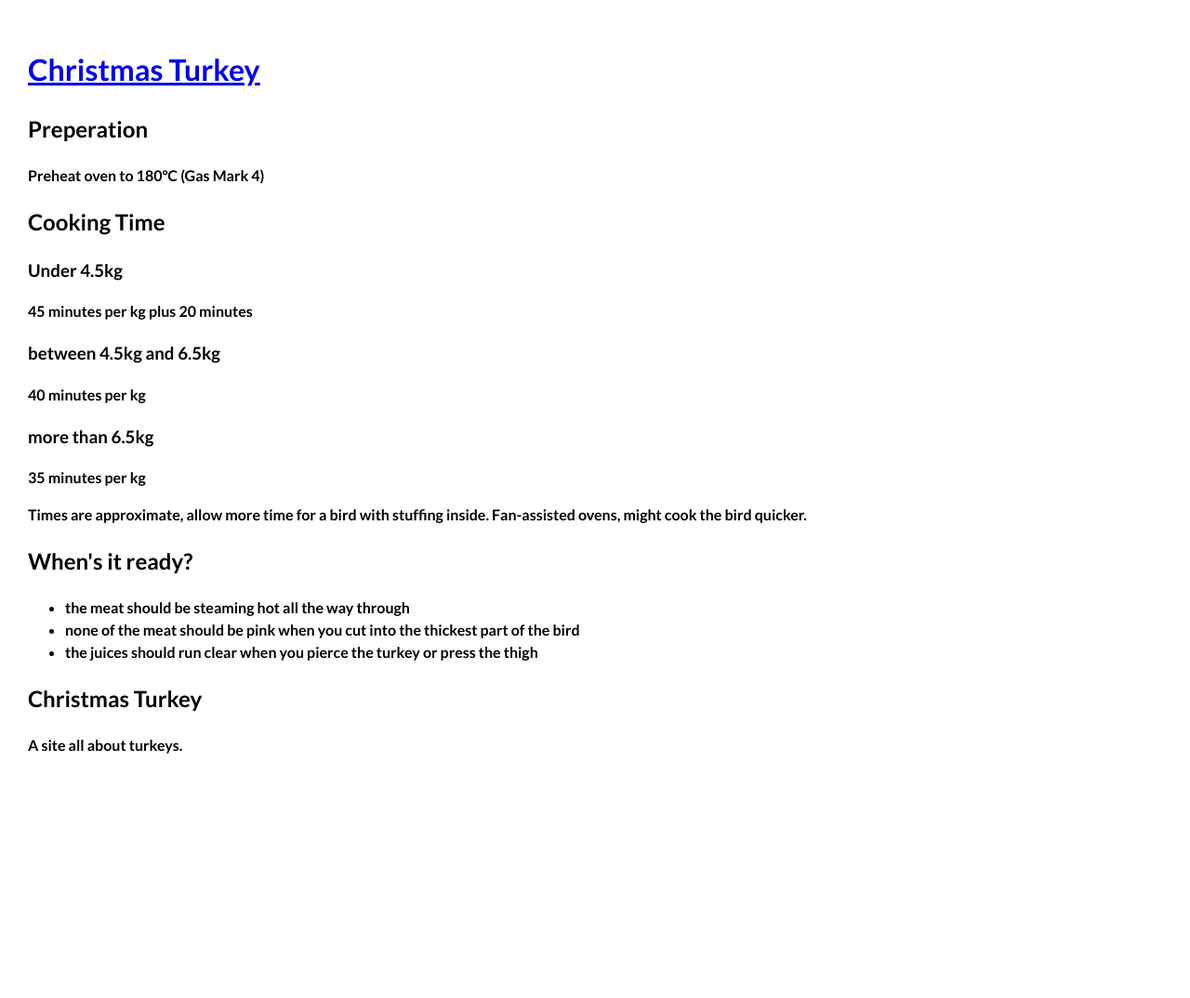
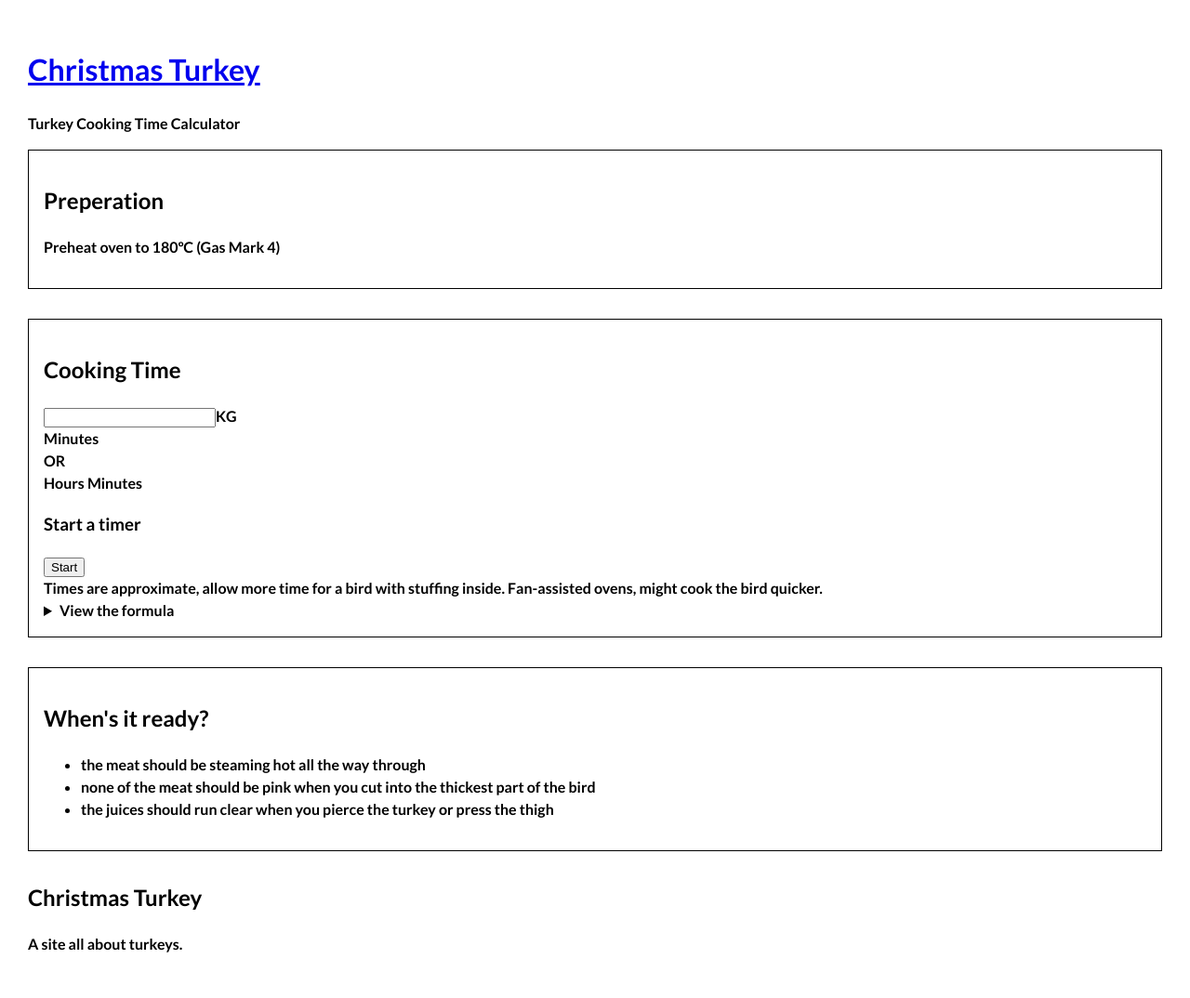
Before and after one commit to mattgreenfield/christmas-turkey, a Jekyll site: the page built from index.html, in a window 1280 px wide. Shown: the whole page at 93% size. Built offline with Jekyll 4.4.1, drawn with Linux system fonts in a browser that asks for light colours; nearby versions of some CDN libraries; before the commit the page ends 900 px from its top, so only the background shows below that; some of the changed lines change nothing that is shown.

Commit message:
the beginings of a calculator

```diff
--- a/_includes/header.html
+++ b/_includes/header.html
@@ -3,6 +3,6 @@
 	<h1 class="heading">
 		<a class="site-title" href="{{ site.baseurl }}/">{{ site.title }}</a>
 	</h1>
-
+	<p>Turkey Cooking Time Calculator</p>
 
 </header>
--- a/_sass/_base.scss
+++ b/_sass/_base.scss
@@ -27,3 +27,11 @@ svg {
     max-width: 100%;
     vertical-align: middle;
 }
+
+
+section {
+
+	border: 1px solid;
+	padding: 1em;
+	margin-bottom: 2em;
+}
--- a/css/main.scss
+++ b/css/main.scss
@@ -15,10 +15,9 @@ $spacing-unit:     30px;
 // Import partials from `sass_dir` (defaults to `_sass`)
 @import
     "base"
-        // "base",
-        // "layout",
-		// "headings",
-		// "icons",
-		// "inputs",
-		// "instructions"
+    ,"layout"
+	// "headings",
+	// "icons",
+	// "inputs",
+	// "instructions"
 ;
--- a/index.html
+++ b/index.html
@@ -2,28 +2,105 @@
 layout: default
 ---
 
-<div class="home">
 
-
+<section>
     <h2>Preperation</h2>
     <p>Preheat oven to 180ºC (Gas Mark 4)</p>
+</section>
 
+<section>
     <h2>Cooking Time</h2>
-    <h3>Under 4.5kg</h3>
-    <p>45 minutes per kg plus 20 minutes</p>
 
-    <h3>between 4.5kg and 6.5kg</h3>
-    <p>40 minutes per kg</p>
+    <input type="number" id="js-input-kg">KG
+    <div>
+        <span id="js-cooking-time-minutes"></span> Minutes
+        <div>OR</div>
+        <span id="js-cooking-time-hours"></span> Hours
+        <span id="js-cooking-time-hours-min"></span> Minutes
+    </div>
 
-    <h3>more than 6.5kg</h3>
-    <p>35 minutes per kg</p>
+    <h3>Start a timer</h3>
+    <div id="js-timer-countdown"></div>
+    <button onclick="startTimer()">Start</button>
 
     <aside>Times are approximate, allow more time for a bird with stuffing inside. Fan-assisted ovens, might cook the bird quicker.</aside>
+    <details>
+        <summary>View the formula</summary>
+        <h3>Under 4.5kg</h3>
+        <p>45 minutes per kg plus 20 minutes</p>
 
+        <h3>between 4.5kg and 6.5kg</h3>
+        <p>40 minutes per kg</p>
+
+        <h3>more than 6.5kg</h3>
+        <p>35 minutes per kg</p>
+    </details>
+</section>
+
+<section>
     <h2>When's it ready?</h2>
     <ul>
         <li>the meat should be steaming hot all the way through</li>
         <li>none of the meat should be pink when you cut into the thickest part of the bird</li>
         <li>the juices should run clear when you pierce the turkey or press the thigh</li>
     </ul>
-</div>
+</section>
+
+
+<script>
+
+    var weightInput = document.getElementById('js-input-kg');
+    var weightValue = weightInput.value;
+    var resultMinutes = document.getElementById('js-cooking-time-minutes');
+    var resultHours = document.getElementById('js-cooking-time-hours');
+    var resultHoursMin = document.getElementById('js-cooking-time-hours-min');
+    var timerCountdown = document.getElementById('js-timer-countdown');
+    var countdownMinutes;
+
+    // Update the time fields on change of the KG input
+    weightInput.addEventListener("change", function(){
+        var weight = this.value;
+        var minutes;
+        if ( weight < 4.5 ){
+            // 45 minutes per kg plus 20 minutes
+            minutes = ( 45 * weight ) + 20;
+        }
+        else if ( weight > 6.5 ){
+            // 35 minutes per kg
+            minutes = 35 * weight;
+        }
+        else {
+            // 40 minutes per kg
+            minutes = 40 * weight;
+        }
+
+        // for the timer
+        countdownMinutes = minutes;
+
+        // display the results
+        resultMinutes.innerHTML = minutes;
+        resultHours.innerHTML = Math.floor( minutes / 60);
+        resultHoursMin.innerHTML = minutes % 60;
+    });
+
+    // Start a timer on button press
+    var countdownSeconds, interval;
+    function startTimer() {
+        stopTimer();
+        console.log(countdownMinutes);
+        countdownSeconds = countdownMinutes * 60;
+        interval = setInterval(minusSecond, 1000);
+    }
+    function minusSecond(timeRemaining) {
+        countdownSeconds = countdownSeconds - 1;
+        timerCountdown.innerHTML = countdownSeconds + " seconds remaining";
+        if( countdownSeconds < 1){
+            stopTimer();
+        }
+    }
+    function stopTimer() {
+        clearInterval(interval);
+        console.log("timer ended");
+    }
+
+</script>
```
